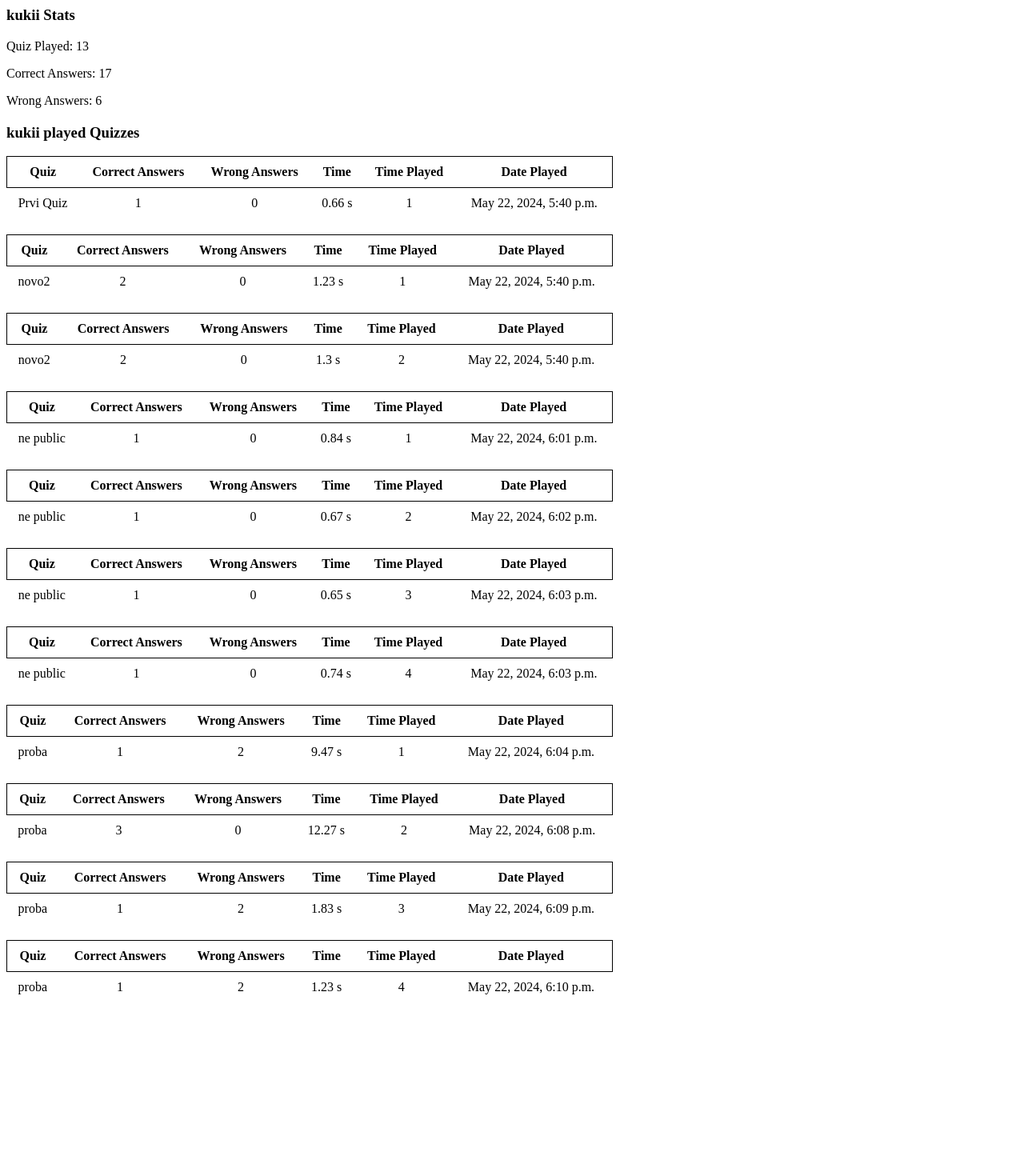
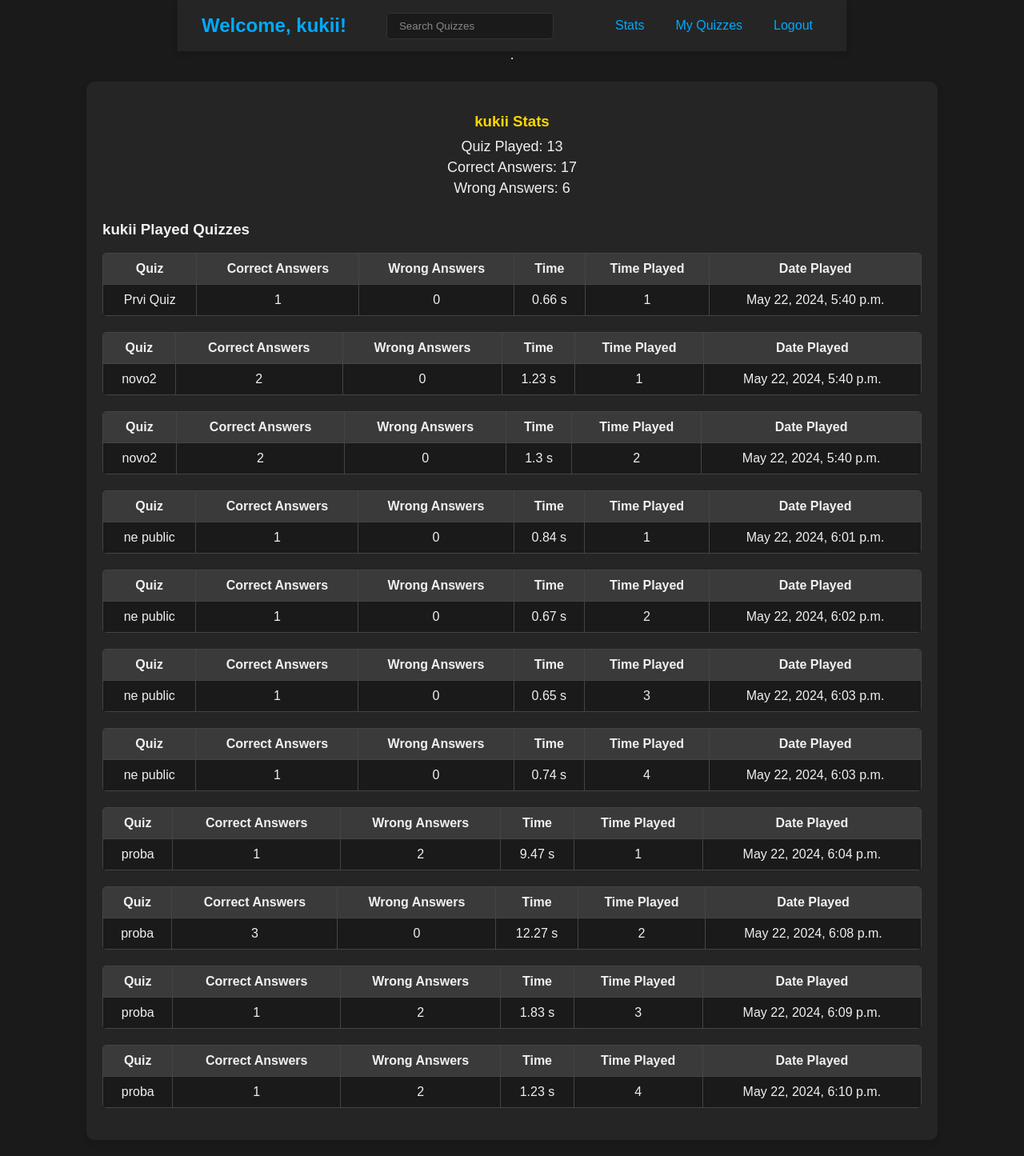
Before and after one commit to Kukii258/QuizzWebAppDjango23, a Django app: template main/templates/main/stats.html in a window 1280 px wide. Shown: the whole page at 80% size. Before the commit the page ends 1243 px from the top, so only its background shows below. Run offline with Django 4.2, Linux system fonts and the light colour scheme; the template is opened without the code that fills it: values that come from a table or form of the project are taken from there, others are empty; a user stored in the database is signed in; data comes from the database, SQL or seed files in the repository.

Commit message:
style unfinished

```diff
--- a/QuizzWebAppDjango/settings.py
+++ b/QuizzWebAppDjango/settings.py
@@ -124,6 +124,10 @@ DEFAULT_AUTO_FIELD = 'django.db.models.BigAutoField'
 
 STATIC_URL = 'static/'
 
+STATICFILES_DIRS = [
+    BASE_DIR / 'static',
+]
+
 STATIC_ROOT = os.path.join(BASE_DIR, 'staticfiles')
 STATICFILES_DIRS = (os.path.join(BASE_DIR, 'static'), )
 
--- a/main/templates/main/stats.html
+++ b/main/templates/main/stats.html
@@ -1,36 +1,55 @@
-<div style="margin-bottom: 20px;">
+<!doctype html>
+{% load static %}
+<html lang="en">
+<head>
+    <meta charset="UTF-8">
+    <meta name="viewport" content="width=device-width, user-scalable=no, initial-scale=1.0, maximum-scale=1.0, minimum-scale=1.0">
+    <meta http-equiv="X-UA-Compatible" content="ie=edge">
+    <link rel="stylesheet" type="text/css" media="screen" href="{% static 'styles/userStats.css' %}">
+    <title>User Stats</title>
+</head>
+<body>
+
+{% include 'navbar.html' %}
+
+<div class="stats-container">
+    <div class="user-stats">
         <h3>{{ user.username }} Stats</h3>
         <p>Quiz Played: {{ stats.quizPlayed }}</p>
         <p>Correct Answers: {{ stats.correctAnswers }}</p>
         <p>Wrong Answers: {{ stats.wrongAnswers }}</p>
     </div>
 
-<div>
-    <h3>{{ user.username }} played Quizzes</h3>
+    <div class="played-quizzes">
+        <h3>{{ user.username }} Played Quizzes</h3>
         {% for q in quizStats %}
-    <div style="margin-bottom: 20px;">
-        <table style="width: 60%; border-collapse: collapse;text-align: center">
+        <div class="quiz-stats">
+            <table class="quiz-table">
                 <thead>
-                <tr style="border: 1px solid black">
-                    <th style="padding: 10px;">Quiz</th>
-                    <th style="padding: 10px;">Correct Answers</th>
-                    <th style="padding: 10px;">Wrong Answers</th>
-                    <th style="padding: 10px;">Time</th>
-                    <th style="padding: 10px;">Time Played</th>
-                    <th style="padding: 10px;">Date Played</th>
+                    <tr>
+                        <th>Quiz</th>
+                        <th>Correct Answers</th>
+                        <th>Wrong Answers</th>
+                        <th>Time</th>
+                        <th>Time Played</th>
+                        <th>Date Played</th>
                     </tr>
                 </thead>
                 <tbody>
                     <tr>
-                    <td style="padding: 10px;">{{ q.quiz }}</td>
-                    <td style="padding: 10px;">{{ q.correctAnswers }}</td>
-                    <td style="padding: 10px;">{{ q.wrongAnswers }}</td>
-                    <td style="padding: 10px;">{{ q.time }} s</td>
-                    <td style="padding: 10px;">{{ q.timePlayed }}</td>
-                    <td style="padding: 10px;">{{ q.datePlayed}}</td>
+                        <td>{{ q.quiz }}</td>
+                        <td>{{ q.correctAnswers }}</td>
+                        <td>{{ q.wrongAnswers }}</td>
+                        <td>{{ q.time }} s</td>
+                        <td>{{ q.timePlayed }}</td>
+                        <td>{{ q.datePlayed}}</td>
                     </tr>
                 </tbody>
             </table>
         </div>
         {% endfor %}
     </div>
+</div>
+
+</body>
+</html>
--- /dev/null
+++ b/static/styles/navbar.css
@@ -0,0 +1,85 @@
+/* navbar.css */
+
+/* General Styles */
+body {
+    margin: 0;
+    padding: 0;
+    font-family: 'Arial', sans-serif;
+    background-color: #1a1a1a;
+    color: #f0f0f0;
+}
+
+a {
+    color: #00aaff;
+    text-decoration: none;
+}
+
+a:hover {
+    text-decoration: underline;
+}
+
+/* Navbar Styles */
+nav {
+    display: flex;
+    justify-content: space-between;
+    align-items: center;
+    padding: 15px 30px;
+    background-color: #252525;
+    box-shadow: 0 4px 8px rgba(0, 0, 0, 0.1);
+}
+
+.logo span {
+    font-size: 1.5em;
+    font-weight: bold;
+    color: #00aaff;
+}
+
+.search-bar {
+    flex-grow: 1;
+    margin-left: 50px;
+    margin-right: 50px;
+}
+
+.search-bar form {
+    display: flex;
+}
+
+.search-bar input {
+    width: 100%;
+    padding: 8px 15px;
+    border: 1px solid #333;
+    border-radius: 5px;
+    background-color: #1a1a1a;
+    color: #f0f0f0;
+}
+
+.search-bar input::placeholder {
+    color: #888;
+}
+
+.search-bar input:focus {
+    outline: none;
+    border-color: #00aaff;
+}
+
+.user-links {
+    display: flex;
+    align-items: center;
+}
+
+.user-links span {
+    margin-right: 15px;
+    font-weight: bold;
+}
+
+.user-links a {
+    margin-left: 15px;
+    padding: 8px 12px;
+    border-radius: 5px;
+    transition: background-color 0.3s ease;
+}
+
+.user-links a:hover {
+    background-color: #00aaff;
+    color: #fff;
+}
--- /dev/null
+++ b/static/styles/userStats.css
@@ -0,0 +1,76 @@
+/* userStats.css */
+
+/* General Styles */
+body {
+    background-color: #1a1a1a;
+    color: #f0f0f0;
+    font-family: 'Arial', sans-serif;
+    margin: 0;
+    padding: 80px 0 20px 0; /* Adjust padding to account for fixed navbar */
+    display: flex;
+    flex-direction: column;
+    align-items: center;
+    justify-content: center;
+    min-height: 100vh;
+}
+
+/* Container */
+.stats-container {
+    width: 80%;
+    margin: 20px auto;
+    padding: 20px;
+    background-color: #252525;
+    border-radius: 10px;
+    box-shadow: 0 4px 8px rgba(0, 0, 0, 0.1);
+}
+
+.user-stats {
+    text-align: center;
+    margin-bottom: 30px;
+}
+
+.user-stats h3 {
+    color: #ffd700; /* Gold color for headings */
+    margin-bottom: 10px;
+}
+
+.user-stats p {
+    color: #f0f0f0;
+    margin: 5px 0;
+    font-size: 18px;
+}
+
+/* Quiz Table */
+.quiz-table {
+    width: 100%;
+    border-collapse: collapse;
+    text-align: center;
+    background-color: #2c2c2c;
+    border-radius: 5px;
+    overflow: hidden;
+    margin-top: 10px;
+}
+
+.quiz-table th, .quiz-table td {
+    padding: 10px;
+    border: 1px solid #444;
+    color: #f0f0f0;
+}
+
+.quiz-table th {
+    background-color: #3a3a3a; /* Subtle dark color for table headers */
+    color: #f0f0f0;
+}
+
+.quiz-table td {
+    background-color: #1a1a1a;
+    color: #f0f0f0;
+}
+
+.quiz-table tbody tr:hover {
+    background-color: #333;
+}
+
+.quiz-stats {
+    margin-bottom: 20px;
+}
--- a/templates/navbar.html
+++ b/templates/navbar.html
@@ -1,21 +1,41 @@
+<!doctype html>
+{% load static %}
+<html lang="en">
+<head>
+    <meta charset="UTF-8">
+    <meta name="viewport"
+          content="width=device-width, user-scalable=no, initial-scale=1.0, maximum-scale=1.0, minimum-scale=1.0">
+    <meta http-equiv="X-UA-Compatible" content="ie=edge">
+    <link rel="stylesheet" type="text/css" media="screen" href="{% static 'styles/navbar.css' %}">
+    <title>Document</title>
+</head>
+<body>
+
+<nav>
+    <div class="logo">
         <a href="/">
-    <h1>♠LOGO♥</h1>
+         {% if request.user.is_authenticated %}
+            <span>Welcome, {{ request.user }}!</span>
+        {% endif %}
     </a>
-
-
+    </div>
+    <div class="search-bar">
+        <form method="GET" action="{% url 'homePage' %}">
+            <input type="text" name="q" placeholder="Search Quizzes"/>
+        </form>
+    </div>
+    <div class="user-links">
         {% if request.user.is_authenticated %}
-
-    <h3>Welcome {{ request.user }}</h3>
-    <a href="{% url 'stats' %}"><h4>{{ request.user }} stats</h4></a>
-    <a href="{% url 'userQuizes' %}"><h4>{{ request.user }} Quizzes</h4></a>
+            <a href="{% url 'stats' %}">Stats</a>
+            <a href="{% url 'userQuizes' %}">My Quizzes</a>
             <a href="{% url 'logout' %}">Logout</a>
         {% else %}
             <a href="{% url 'login' %}">Login</a>
         {% endif %}
-
-
-<form method="GET" action="{% url 'homePage' %}">
-    <input type="text" name="q" placeholder="Search Quizzes"/>
-</form>
+    </div>
+</nav>
 
 <hr>
+
+</body>
+</html>
```
Also changed, not shown: main/templates/main/createQuiz.html (+5 -2 lines), main/templates/main/homePage.html (+14 -8 lines), main/templates/main/userQuizes.html (+25 -10 lines), main/views.py (+10 -10 lines), static/styles/createQuiz.css (added, +46 -0 lines), static/styles/homePage.css (added, +101 -0 lines), static/styles/userQuizes.css (added, +79 -0 lines). Lines whose indentation alone changed are shown as unchanged.
